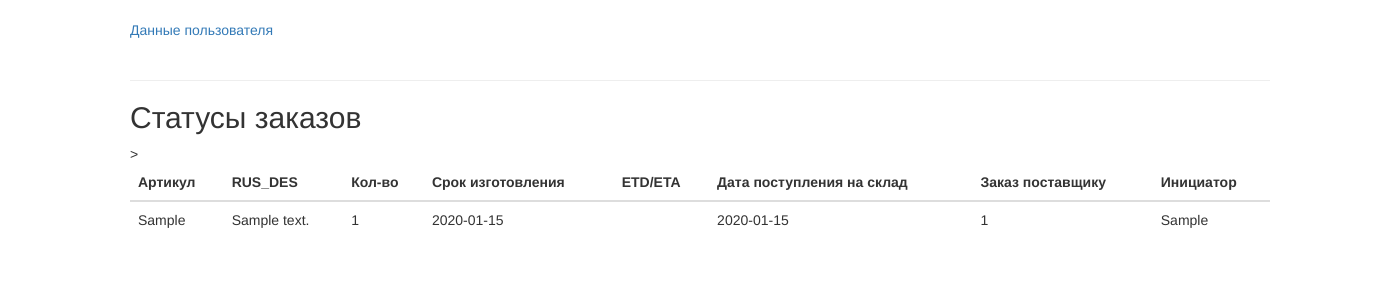
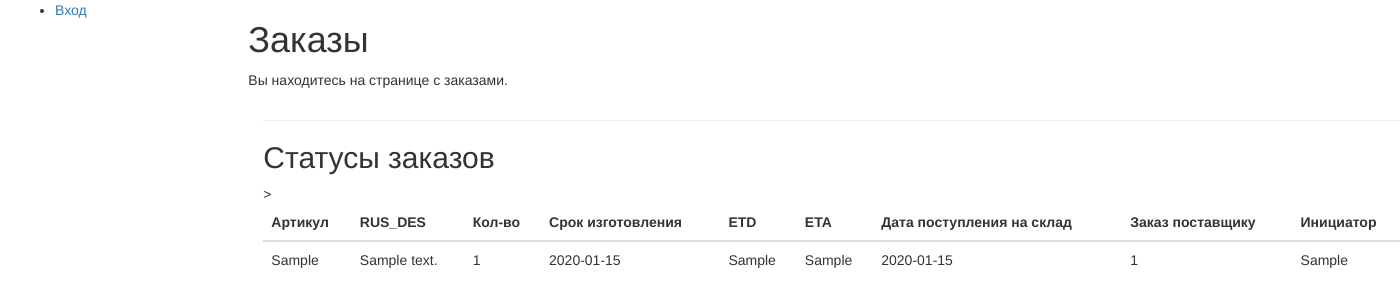
Before and after one commit to MiraNizam/Quarry-Service_Agent, a Django app: page / in a window 1400 px wide. Shown: the top 307 px of the page. Run offline with Django 4.2, Linux system fonts and the light colour scheme; tables that the repository leaves empty hold one stand-in row (values such as "Sample post"); parts of the project's set-up code (start-up, migrations or seed data) failed here and were passed over; some libraries are stand-ins or nearby versions.

Commit message:
Update orders.html

```diff
--- a/qs_agent/datacenter/templates/orders.html
+++ b/qs_agent/datacenter/templates/orders.html
@@ -1,9 +1,10 @@
-<!DOCTYPE html>
-<html lang="ru">
-  <head>
-    <meta charset="UTF-8">
-    <title>Статусы заказов</title>
-    <!-- Bootstrap CSS -->
+{% extends 'base.html' %}
+
+{% block title %}<title>QS-Agent Orders</title>{% endblock %}
+
+{% block content %}
+<h1>Заказы</h1>
+  <p>Вы находитесь на странице с заказами. </p>
   <link
     rel="stylesheet"
     href="https://maxcdn.bootstrapcdn.com/bootstrap/3.3.7/css/bootstrap.min.css"
@@ -14,11 +15,8 @@
     href="https://maxcdn.bootstrapcdn.com/bootstrap/3.3.7/css/bootstrap-theme.min.css"
     integrity="sha384-rHyoN1iRsVXV4nD0JutlnGaslCJuC7uwjduW9SVrLvRYooPp2bWYgmgJQIXwl/Sp"
     crossorigin="anonymous">
-  </head>
 
-  <body>
   <div class="container">
-      <a class="navbar" href="{% url 'user_profile' %}"> Данные пользователя</a>
       <hr>
       <h2> Статусы заказов </h2>
       <div class="table-responsive">
@@ -29,7 +27,8 @@
             <th class="table-element">RUS_DES</th>
             <th class="table-element">Кол-во</th>
             <th class="table-element">Срок изготовления</th>
-              <th class="table-element">ETD/ETA</th>
+            <th class="table-element">ETD</th>
+            <th class="table-element">ETA</th>
             <th class="table-element">Дата поступления на склад</th>
             <th class="table-element">Заказ поставщику</th>
             <th class="table-element">Инициатор</th>
@@ -42,15 +41,16 @@
             <td class="table-element">{{ part.rus_description}}</td>
             <td class="table-element">{{ part.q_ty}}</td>
             <td class="table-element">{{ part.lead_time }}</td>
-                <td class="table-element">{{ part.etd_eta }}</td>
+            <td class="table-element">{{ part.etd }}</td>
+            <td class="table-element">{{ part.eta }}</td>
             <td class="table-element">{{ part.delivery_date }}</td>
             <td class="table-element">{{ part.order_id}}</td>
-                <td class="table-element">{{ part.manager }}</td>
+            <td class="table-element">{{ part.manager}}</td>
             </tr>
             {% endfor %}
           </tbody>>
         </table>
       </div>
   </div>
-  </body>
-</html>
+
+{% endblock %}
```
Lines whose indentation alone changed are shown as unchanged.
